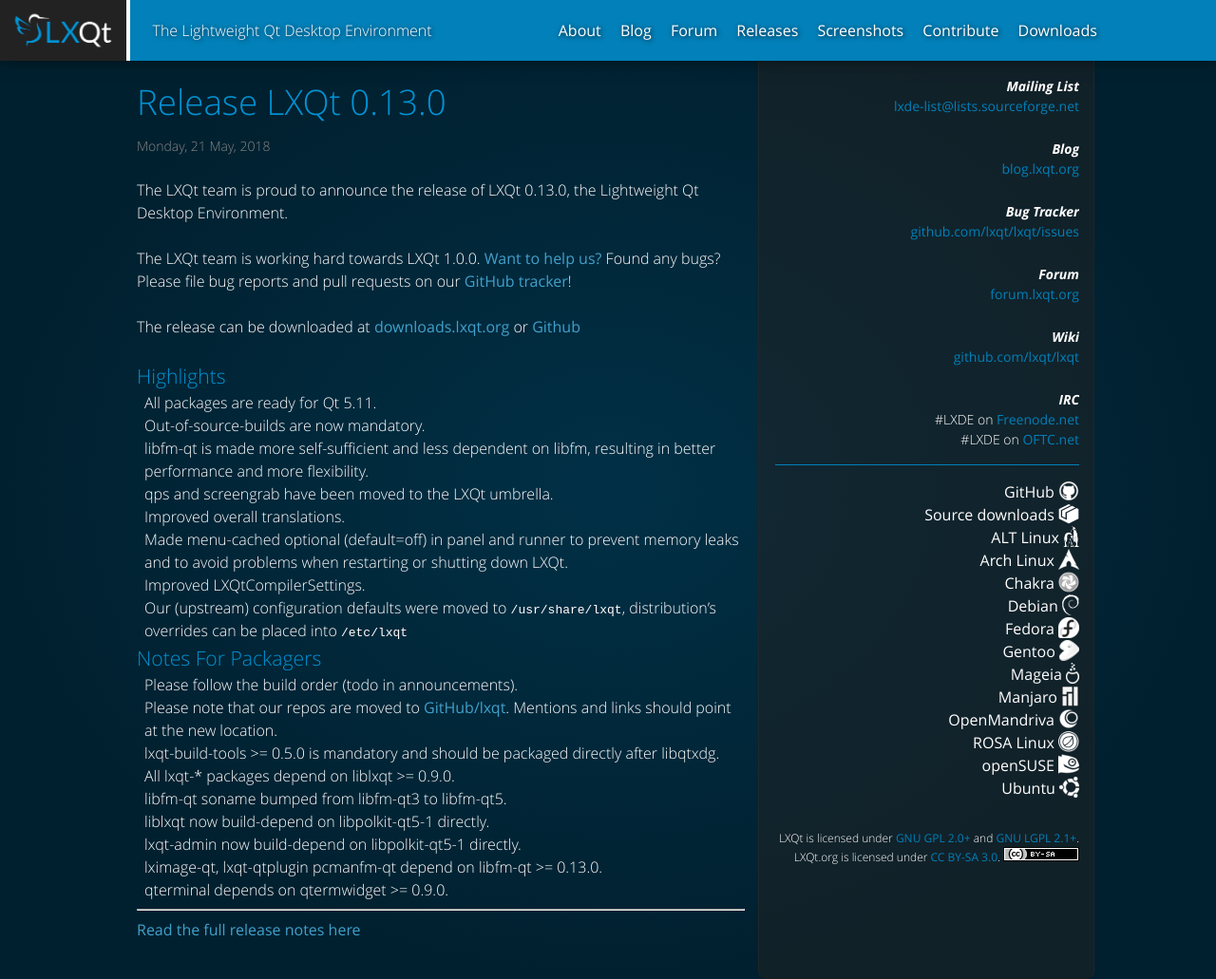
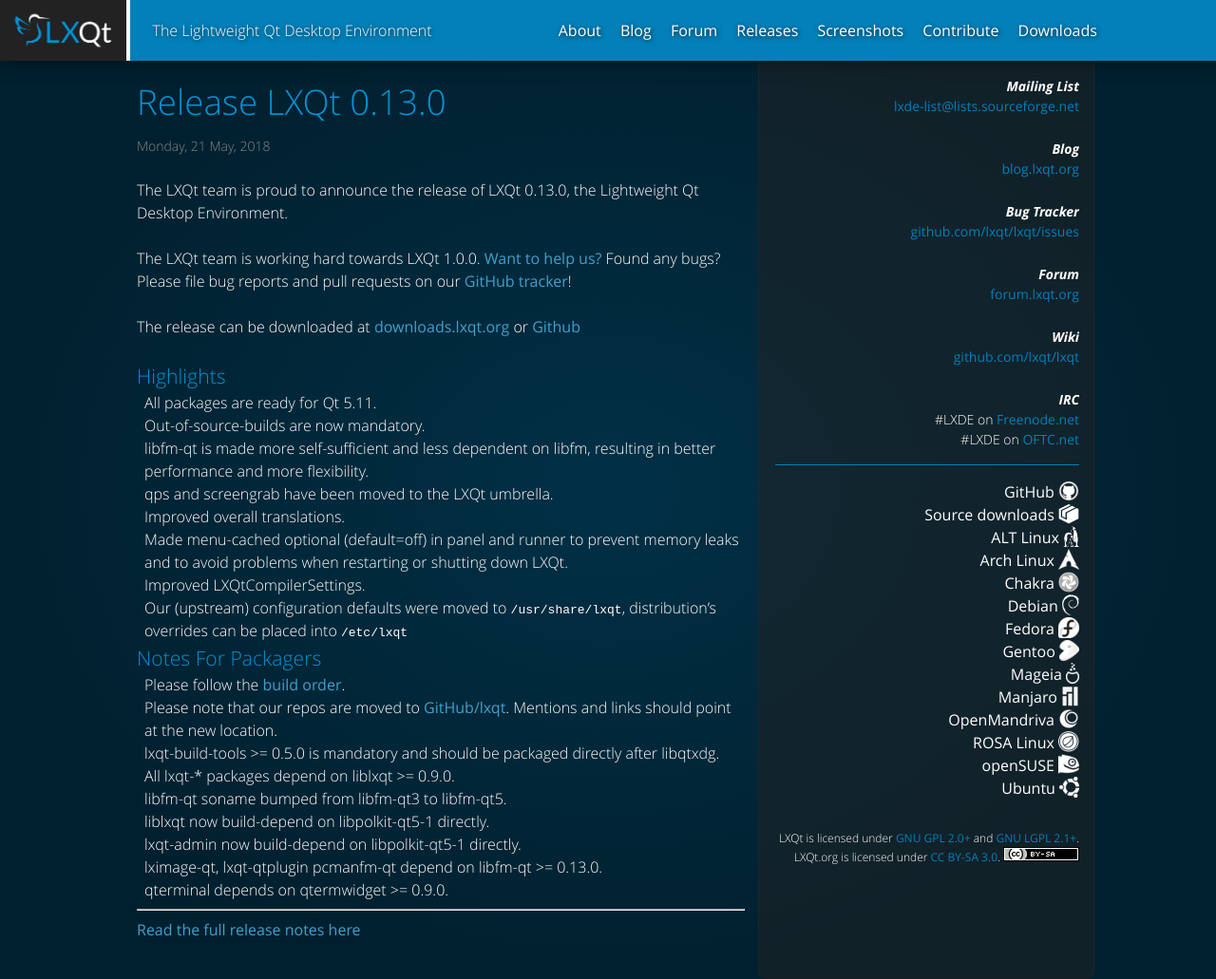
Before and after one commit to lxqt/lxqt.github.io, a Jekyll site: the page built from _posts/2018-05-21-lxqt-0.13.0.md, in a window 1280 px wide. Shown: the whole page at 95% size. Built offline with Jekyll 4.4.1, drawn with Linux system fonts in a browser that asks for light colours.

Commit message:
added the missed build order link

```diff
--- a/_posts/2018-05-21-lxqt-0.13.0.md
+++ b/_posts/2018-05-21-lxqt-0.13.0.md
@@ -25,7 +25,7 @@
 * Our (upstream) configuration defaults were moved to `/usr/share/lxqt`, distribution's overrides can be placed into `/etc/lxqt`
 
 ### Notes For Packagers
-* Please follow the build order (todo in announcements).
+* Please follow the [build order](https://forum.lxqt.org/t/build-order-release-plan/).
 * Please note that our repos are moved to [GitHub/lxqt](https://github.com/lxqt). Mentions and links should point at the new location.
 * lxqt-build-tools >= 0.5.0 is mandatory and should be packaged directly after libqtxdg.
 * All lxqt-* packages depend on liblxqt >= 0.9.0.
```
